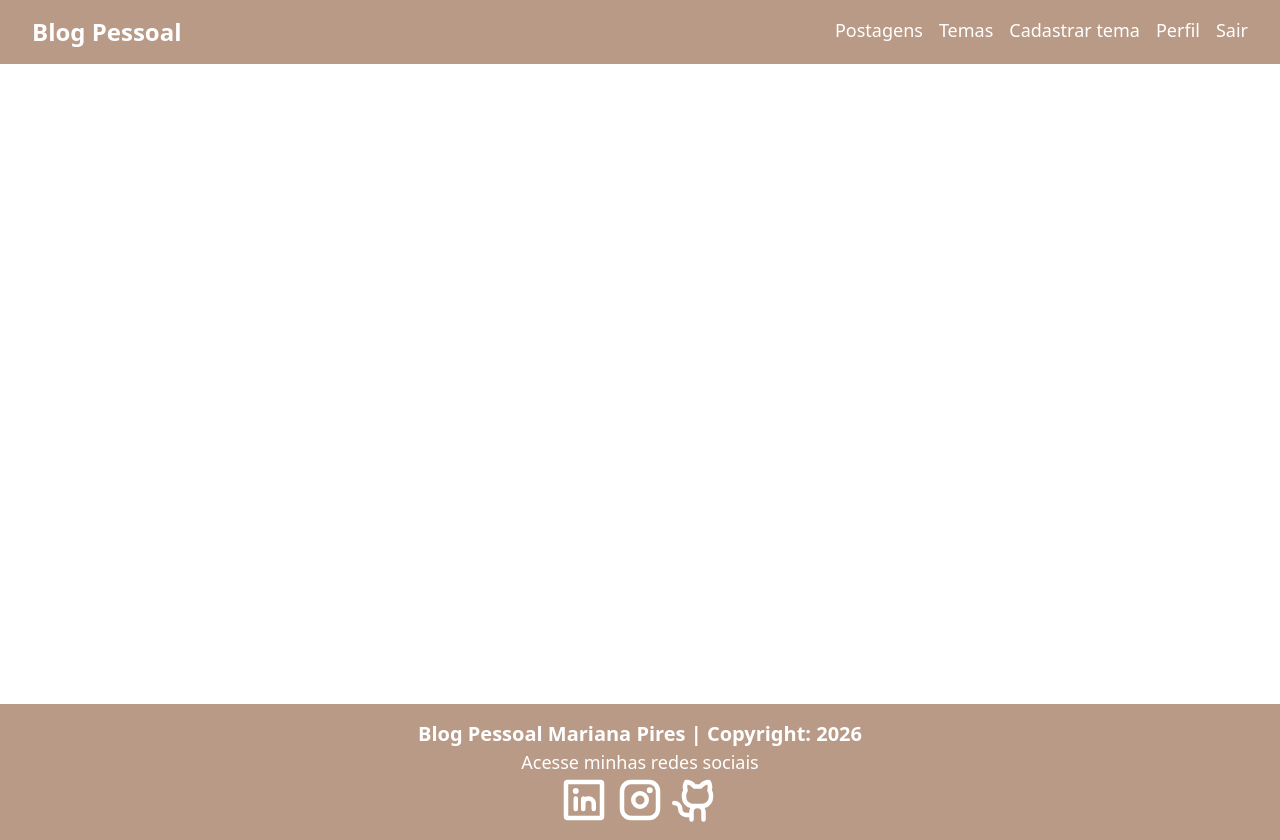
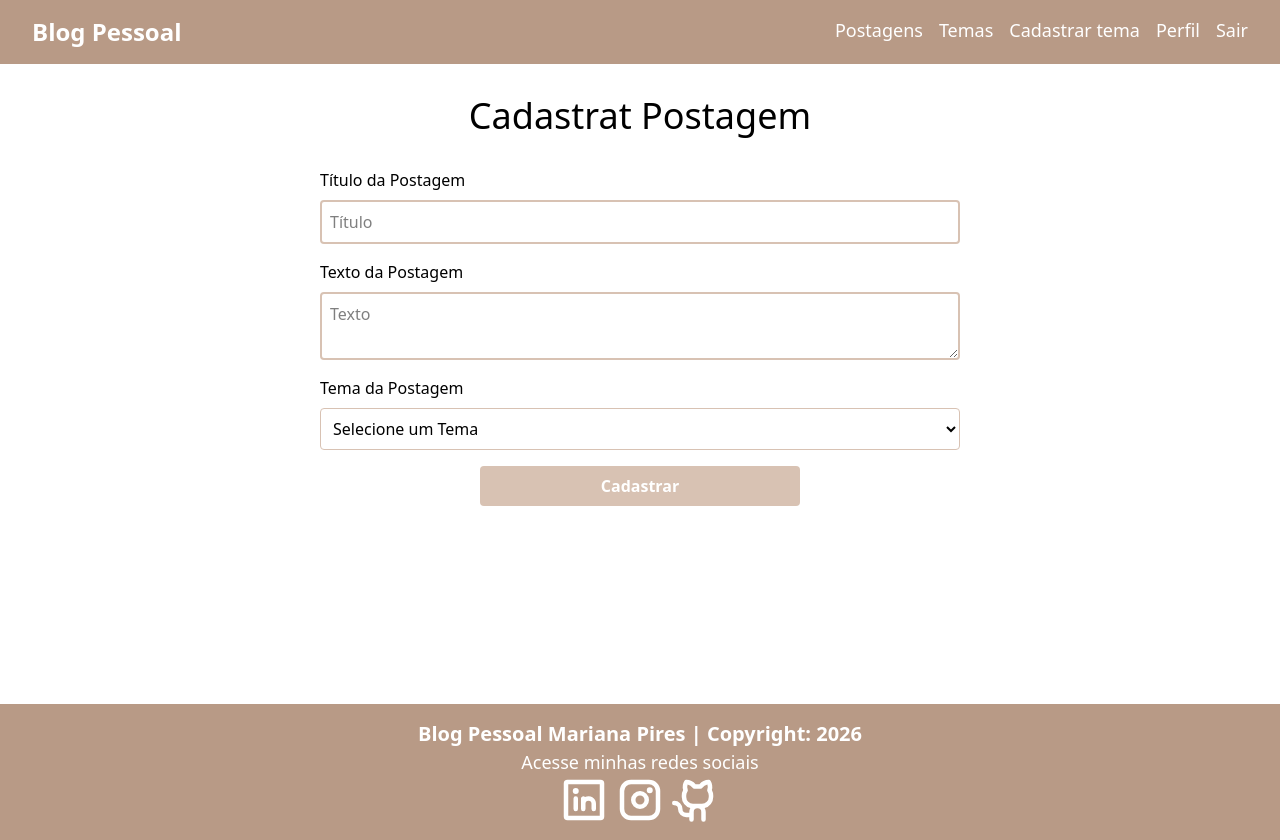
Before and after one commit to MariPires96/react-blog-pessoal, a React (Vite) app: page /cadastrarpostagem in a window 1280 px wide. Built offline with nearby package versions, Linux system fonts and the light colour scheme.

Commit message:
feat: adiciona campo de texto e corrige estilização no FormPostagem

```diff
--- a/package.json
+++ b/package.json
@@ -17,6 +17,7 @@
     "react-dom": "^19.2.0",
     "react-router-dom": "^7.12.0",
     "react-spinners": "^0.17.0",
+    "reactjs-popup": "^2.0.6",
     "tailwindcss": "^4.1.18"
   },
   "devDependencies": {
--- a/src/App.tsx
+++ b/src/App.tsx
@@ -9,6 +9,7 @@ import ListaTemas from "./components/tema/listatemas/ListaTemas";
 import FormTema from "./components/tema/formtema/FormTema";
 import DeletarTema from "./components/tema/deletartema/DeletarTema";
 import ListaPostagens from "./components/postagem/listapostagens/ListaPostagens";
+import FormPostagem from "./components/postagem/formpostagem/FormPostagem";
 
 function App() {
   return (
@@ -26,6 +27,8 @@ function App() {
               <Route path="/editartema/:id" element={<FormTema />} />
               <Route path="/deletartema/:id" element={<DeletarTema />} />
               <Route path="/postagens" element={<ListaPostagens />} />
+              <Route path="/cadastrarpostagem" element={<FormPostagem />} />
+              <Route path="/editarpostagem/:id" element={<FormPostagem />} />
             </Routes>
           </div>
           <Footer />
--- a/src/components/postagem/cardpostagem/CardPostagem.tsx
+++ b/src/components/postagem/cardpostagem/CardPostagem.tsx
@@ -9,24 +9,27 @@ function CardPostagem({ postagem }: CardPostagensProps) {
   return (
     <div
       className="border-argila-escuro border
-            flex flex-col rounded overflow-hidden justify-between"
+                 flex flex-col rounded overflow-hidden justify-between m-4"
     >
       <div>
+        {}
         <div className="flex w-full bg-argila-escuro py-2 px-4 items-center gap-4">
           <img
             src={postagem.usuario?.foto}
             className="h-12 rounded-full"
             alt={postagem.usuario?.nome}
           />
-          <h3 className="text-lg font-bold text-center uppercase">
+          <h3 className="text-lg font-bold text-center uppercase text-white">
             {postagem.usuario?.nome}
           </h3>
         </div>
-        <div className="p-4 ">
+
+        {}
+        <div className="p-4 flex flex-col gap-2">
           <h4 className="text-lg font-semibold uppercase">{postagem.titulo}</h4>
           <p>{postagem.texto}</p>
           <p>Tema: {postagem.tema?.descricao}</p>
-          <p>
+          <p className="text-sm">
             Data:{" "}
             {new Intl.DateTimeFormat("pt-BR", {
               dateStyle: "full",
@@ -35,18 +38,20 @@ function CardPostagem({ postagem }: CardPostagensProps) {
           </p>
         </div>
       </div>
+
+      {}
       <div className="flex">
         <Link
-          to=""
+          to={`/editarpostagem/${postagem.id}`}
           className="w-full text-white bg-argila-escuro
                     hover:bg-terra-escuro flex items-center justify-center py-2"
         >
           <button>Editar</button>
         </Link>
         <Link
-          to=""
+          to={`/deletarpostagem/${postagem.id}`}
           className="text-white bg-red-400
-                    hover:bg-red-700 w-full flex items-center justify-center"
+                    hover:bg-red-700 w-full flex items-center justify-center py-2"
         >
           <button>Deletar</button>
         </Link>
--- /dev/null
+++ b/src/components/postagem/formpostagem/FormPostagem.tsx
@@ -0,0 +1,52 @@
+function FormPostagem() {
+  return (
+    <div className="container flex flex-col  mx-auto items-center">
+      <h1 className="text-4xl text-center my-8">Cadastrat Postagem</h1>
+
+      <form className="flex flex-col w-1/2  gap-4">
+        <div className="flex flex-col gap-2">
+          <label htmlFor="titulo">Título da Postagem</label>
+          <input
+            type="text"
+            placeholder="Título"
+            name="titulo"
+            required
+            className="border-2 border-argila-escuro rounded p-2"
+          />
+        </div>
+        <div className="flex flex-col gap-2">
+          <label htmlFor="texto">Texto da Postagem</label>
+          <textarea
+            placeholder="Texto"
+            name="texto"
+            required
+            className="border-2 border-argila-escuro rounded p-2"
+          />
+        </div>
+        <div className="flex flex-col gap-2">
+          <p>Tema da Postagem</p>
+          <select
+            name="tema"
+            id="tema"
+            className="border p-2 border-argila-escuro rounded"
+          >
+            <option value="" selected disabled>
+              Selecione um Tema
+            </option>
+            <>
+              <option>tema1</option>
+            </>
+          </select>
+        </div>
+        <button
+          type="submit"
+          className="rounded disabled:bg-slate-200 bg-argila-escuro hover:bg-terra-escuro text-white font-bold w-1/2 mx-auto py-2 flex justify-center"
+        >
+          Cadastrar
+        </button>
+      </form>
+    </div>
+  );
+}
+
+export default FormPostagem;
--- /dev/null
+++ b/src/components/postagem/modalpostagem/ModalPostagem.tsx
@@ -0,0 +1,29 @@
+import Popup from "reactjs-popup";
+
+import "reactjs-popup/dist/index.css"
+import FormPostagem from "../formpostagem/FormPostagem";
+
+function ModalPostagem() {
+    return (
+        <>
+            <Popup
+                trigger={
+                    <button
+                    className="border rounded px-4 py-2 hover:bg-white hover:text-terra-escuro">
+                        Nova Postagem
+                    </button>
+                }
+                modal
+                contentStyle={{
+                    borderRadius: "1 rem",
+                    paddingBottom: "2rem"
+                }}
+                >
+                    <FormPostagem />
+
+            </Popup>
+        </>
+    );
+}
+
+export default ModalPostagem;
--- a/src/pages/home/Home.tsx
+++ b/src/pages/home/Home.tsx
@@ -1,5 +1,6 @@
 import imgInicio from "../../assets/inicio.png";
 import ListaPostagens from "../../components/postagem/listapostagens/ListaPostagens";
+import ModalPostagem from "../../components/postagem/modalpostagem/ModalPostagem";
 function Home() {
   return (
     <>
@@ -10,9 +11,7 @@ function Home() {
             <p className="text-xl">Expresse aqui seus pensamentos e opiniões</p>
 
             <div className="flex justify-around gap-4">
-              <div className="rounded text-white border-white border-solid border-2 py-2 px-4">
-                Nova Postagem
-              </div>
+              <ModalPostagem />
             </div>
           </div>
 
```
Also changed, not shown: 1 other file (tests, documents, lock files or other folders).
